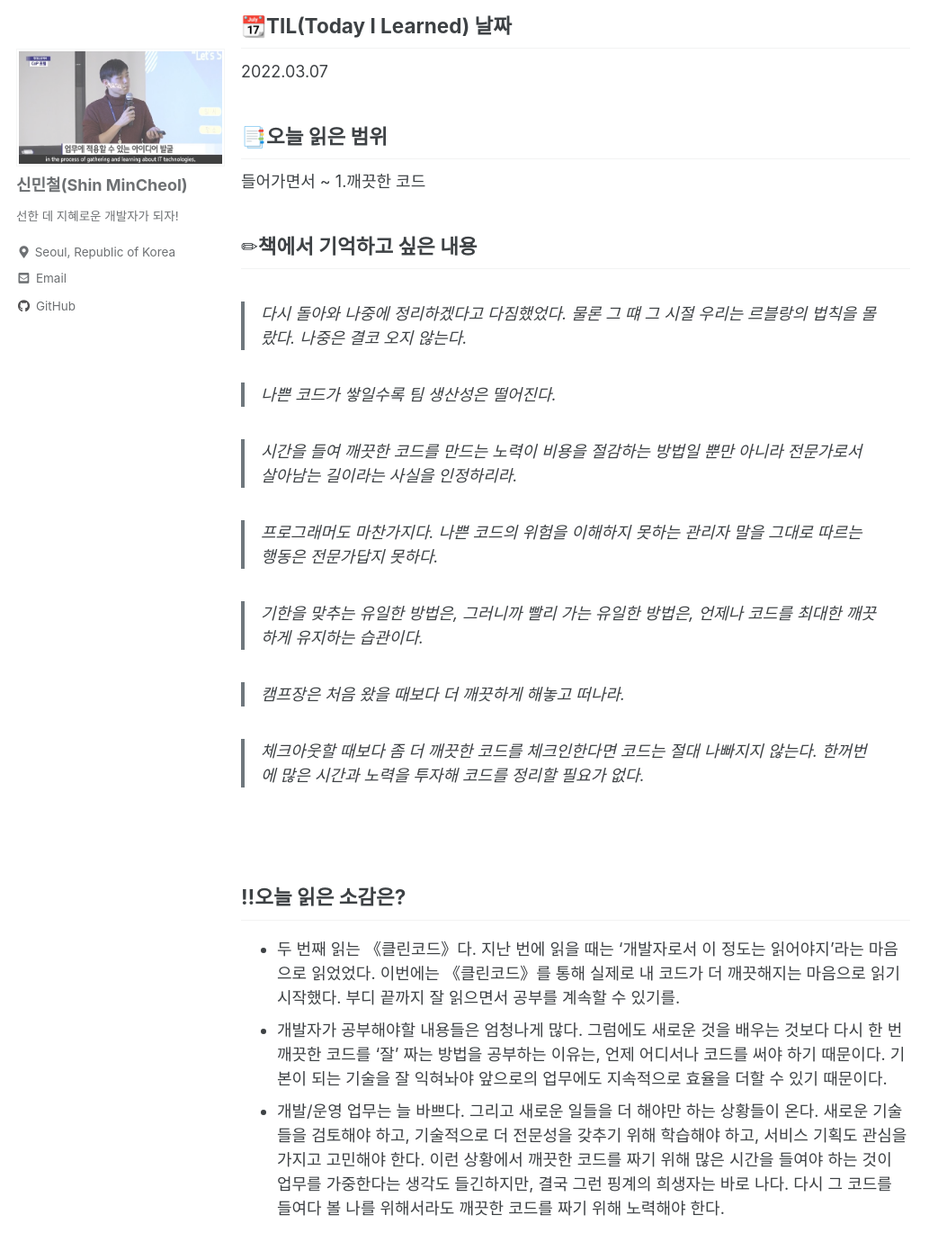
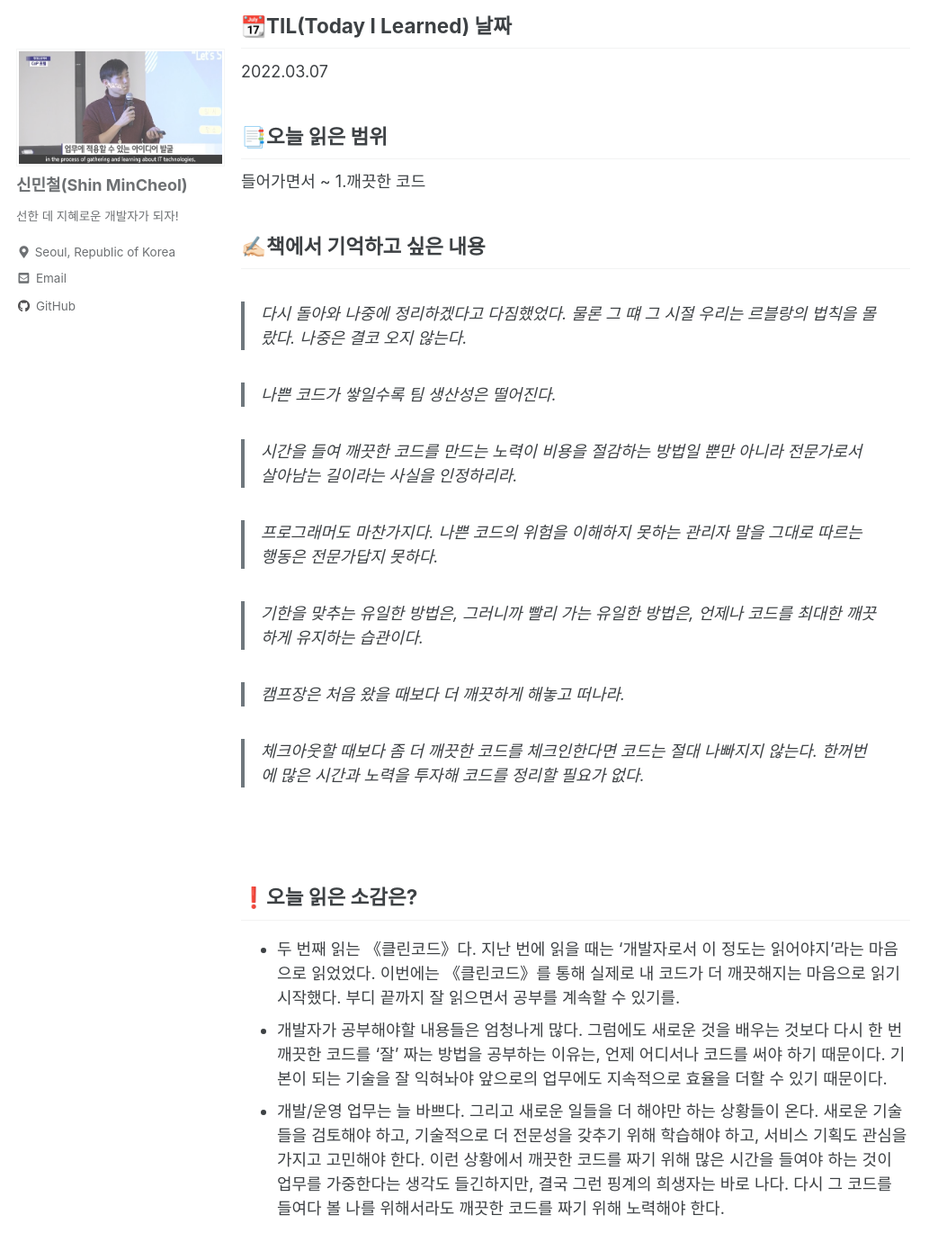
Before and after one commit to alsoj/alsoj.github.io, a Jekyll site: the page built from _posts/til/clean code/2022-03-07-1.깨끗한코드.md, in a window 1280 px wide and 1400 px high, scrolled down 202 px. Shown: the top 1390 px of the window at 90% size, without its empty margins (0-1053 px from the left). Built offline with Jekyll 4.4.1, drawn with Linux system fonts in a browser that asks for light colours; cached includes are drawn as plain includes; comment, search, counter and statistics services are not loaded; some of the changed text lies outside the part shown.

Commit message:
change icon

```diff
--- a/_posts/til/clean code/2022-03-07-1.깨끗한코드.md
+++ b/_posts/til/clean code/2022-03-07-1.깨끗한코드.md
@@ -6,7 +6,7 @@
 
 들어가면서 ~ 1.깨끗한 코드
 
-## ✏책에서 기억하고 싶은 내용
+## ✍🏻책에서 기억하고 싶은 내용
 
 > 다시 돌아와 나중에 정리하겠다고 다짐했었다. 물론 그 떄 그 시절 우리는 르블랑의 법칙을 몰랐다. 나중은 결코 오지 않는다.
 
@@ -24,7 +24,7 @@
 
 <br />
 
-## ‼오늘 읽은 소감은?
+## ❗오늘 읽은 소감은?
 
 - 두 번째 읽는 《클린코드》다. 지난 번에 읽을 때는 ‘개발자로서 이 정도는 읽어야지’라는 마음으로 읽었었다. 이번에는 《클린코드》를 통해 실제로 내 코드가 더 깨끗해지는 마음으로 읽기 시작했다. 부디 끝까지 잘 읽으면서 공부를 계속할 수 있기를.
 - 개발자가 공부해야할 내용들은 엄청나게 많다. 그럼에도 새로운 것을 배우는 것보다 다시 한 번 깨끗한 코드를 ‘잘’ 짜는 방법을 공부하는 이유는, 언제 어디서나 코드를 써야 하기 때문이다. 기본이 되는 기술을 잘 익혀놔야 앞으로의 업무에도 지속적으로 효율을 더할 수 있기 때문이다.
@@ -32,7 +32,7 @@
 
 <br />
 
-## ⁉궁금한 내용, 잘 이해되지 않는 내용
+## ❓궁금한 내용, 잘 이해되지 않는 내용
 
 ‘작게 추상화하라’는 원칙을 설명하며, ‘집합에서 항목찾기’ 예시를 들었는데 명확하게 다가오지 않았다. 추상화의 개념에 대해서 명확히 알지 못했기 때문이다. 소프트웨어 개발에서 추상화가 가지는 의미에 대해서 더 찾아보았다.
 
```
